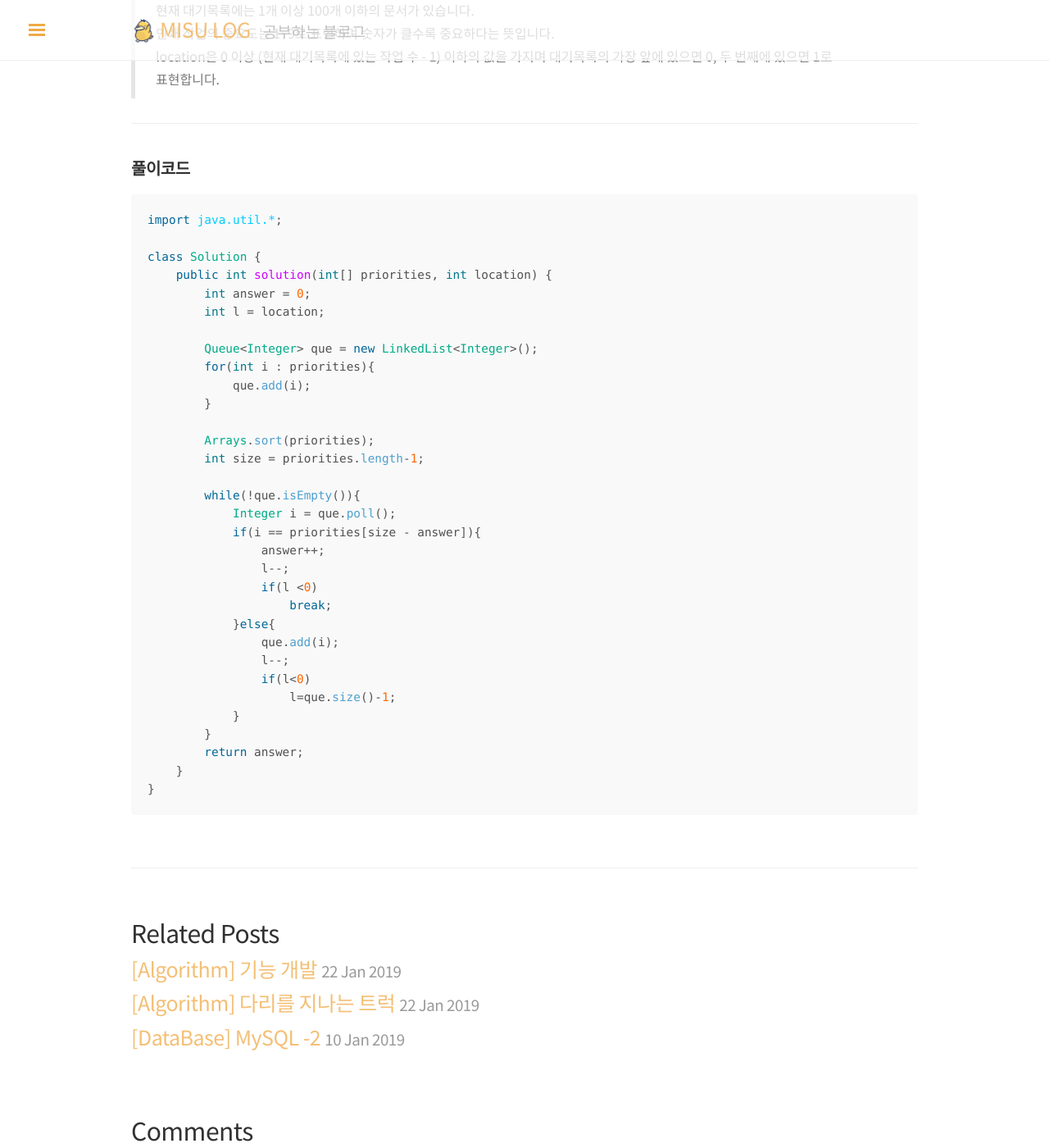
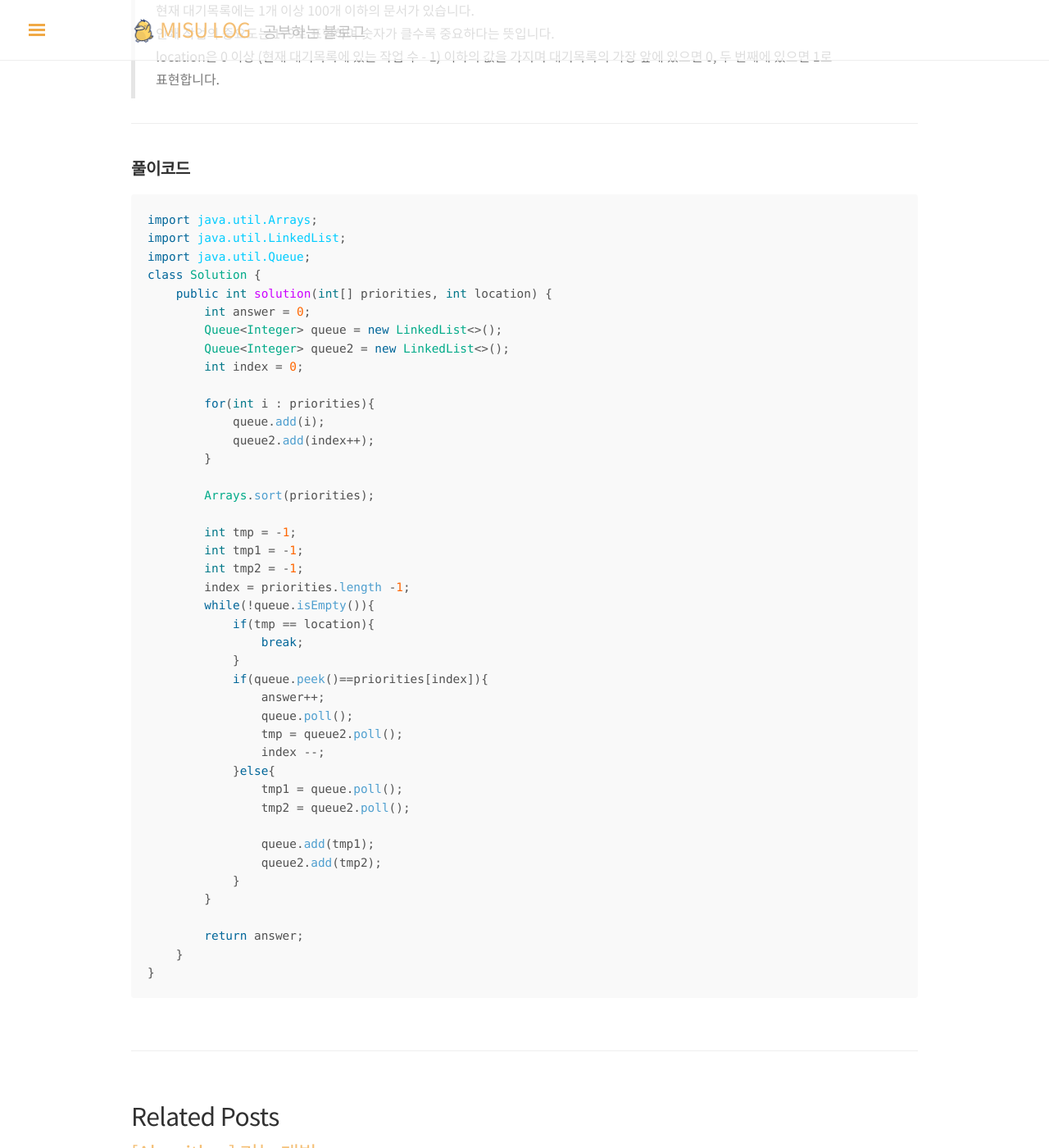
Before and after one commit to misudev/myblog, a Jekyll site: the page built from _posts/2019-01-11-algo-stack-queue-02.md, in a window 1280 px wide and 1400 px high, scrolled down 902 px. Shown: the whole window at 82% size. Built offline with Jekyll 4.4.1, drawn with Linux system fonts in a browser that asks for light colours; nearby versions of some CDN libraries; comment, search, counter and statistics services are not loaded.

Commit message:
algo queuestack 02

````diff
--- a/_posts/2019-01-11-algo-stack-queue-02.md
+++ b/_posts/2019-01-11-algo-stack-queue-02.md
@@ -27,35 +27,45 @@ tags: [Algorithm,java]
 
 ## 풀이코드
 ```java
-import java.util.*;
-
+import java.util.Arrays;
+import java.util.LinkedList;
+import java.util.Queue;
 class Solution {
     public int solution(int[] priorities, int location) {
         int answer = 0;
-        int l = location;
+        Queue<Integer> queue = new LinkedList<>();
+        Queue<Integer> queue2 = new LinkedList<>();
+        int index = 0;
 
-        Queue<Integer> que = new LinkedList<Integer>();
         for(int i : priorities){
-            que.add(i);
+            queue.add(i);
+            queue2.add(index++);
         }
 
         Arrays.sort(priorities);
-        int size = priorities.length-1;
 
-        while(!que.isEmpty()){
-            Integer i = que.poll();
-            if(i == priorities[size - answer]){
+        int tmp = -1;
+        int tmp1 = -1;
+        int tmp2 = -1;
+        index = priorities.length -1;
+        while(!queue.isEmpty()){
+            if(tmp == location){
+                break;
+            }
+            if(queue.peek()==priorities[index]){
                 answer++;
-                l--;
-                if(l <0)
-                    break;
+                queue.poll();
+                tmp = queue2.poll();
+                index --;
             }else{
-                que.add(i);
-                l--;
-                if(l<0)
-                    l=que.size()-1;
+                tmp1 = queue.poll();
+                tmp2 = queue2.poll();
+
+                queue.add(tmp1);
+                queue2.add(tmp2);
             }
         }
+
         return answer;
     }
 }
````
